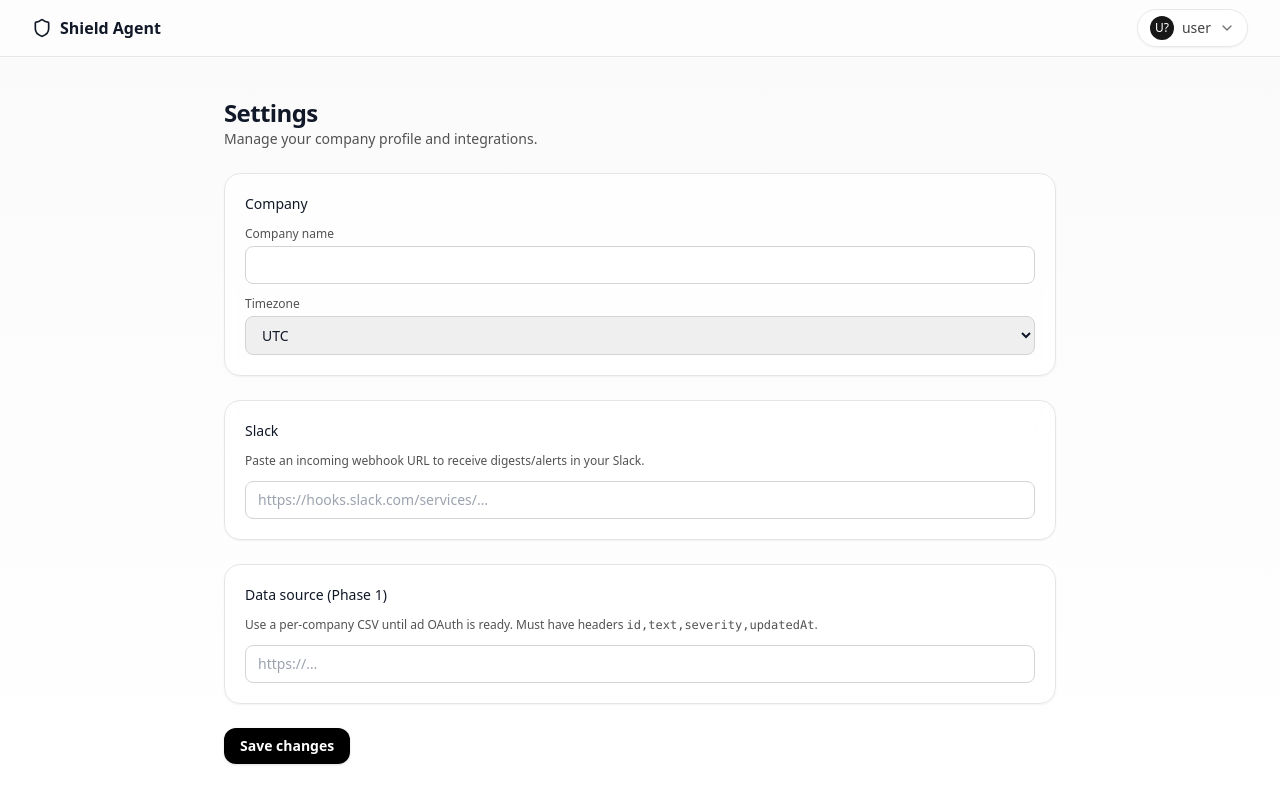
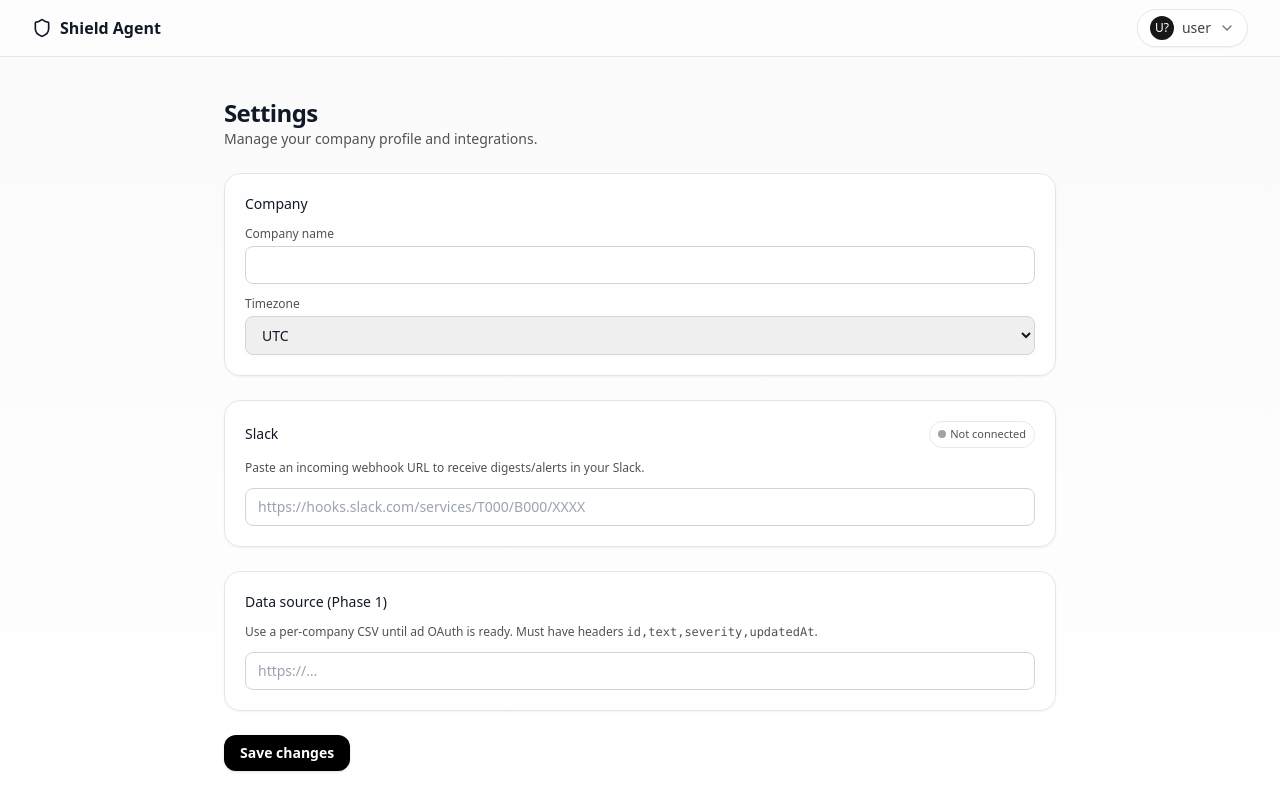
Before and after one commit to ragshubham/growth-agents, a Next.js app: page /settings in a window 1280 px wide. Built offline with nearby package versions, Linux system fonts and the light colour scheme; no server answers; the database is empty.

Commit message:
Settings: Slack status pill + Send test to Slack; add /api/slack/test

```diff
--- /dev/null
+++ b/app/api/slack/test/route.ts
@@ -0,0 +1,56 @@
+import { NextResponse } from 'next/server';
+import { auth } from '@/lib/auth';
+import { prisma } from '@/lib/prisma';
+
+function isSlackWebhook(url: string | null | undefined) {
+  if (!url) return false;
+  try {
+    const u = new URL(url);
+    if (u.hostname !== 'hooks.slack.com') return false;
+    const parts = u.pathname.split('/').filter(Boolean); // ['services','T...','B...','...']
+    return parts[0] === 'services' && parts.length === 4;
+  } catch {
+    return false;
+  }
+}
+
+export async function POST() {
+  try {
+    // Require a signed-in user
+    const session = await auth();
+    const email = session?.user?.email;
+    if (!email) {
+      return NextResponse.json({ ok: false, error: 'Unauthorized' }, { status: 401 });
+    }
+
+    // Find user + company
+    const user = await prisma.user.findUnique({
+      where: { email },
+      select: { companyId: true, company: { select: { name: true, slackWebhookUrl: true } } },
+    });
+    const hook = user?.company?.slackWebhookUrl || '';
+    if (!isSlackWebhook(hook)) {
+      return NextResponse.json({ ok: false, error: 'No valid Slack webhook configured' }, { status: 400 });
+    }
+
+    // Send a simple test message
+    const payload = {
+      text: `✅ Shield test: Slack is connected for *${user?.company?.name ?? 'your company'}*.`,
+    };
+
+    const resp = await fetch(hook, {
+      method: 'POST',
+      headers: { 'Content-Type': 'application/json' },
+      body: JSON.stringify(payload),
+    });
+
+    if (!resp.ok) {
+      const txt = await resp.text().catch(() => '');
+      return NextResponse.json({ ok: false, error: `Slack responded ${resp.status} ${txt}` }, { status: 502 });
+    }
+
+    return NextResponse.json({ ok: true, sent: true });
+  } catch (e: any) {
+    return NextResponse.json({ ok: false, error: e?.message ?? 'Unknown error' }, { status: 500 });
+  }
+}
--- a/app/settings/page.tsx
+++ b/app/settings/page.tsx
@@ -23,10 +23,25 @@ export default function SettingsPage() {
     sheetCsvUrl: '',
   });
 
+  // --- helpers ---
+  function isSlackWebhook(url?: string) {
+    if (!url) return false;
+    try {
+      const u = new URL(url);
+      if (u.hostname !== 'hooks.slack.com') return false;
+      const parts = u.pathname.split('/').filter(Boolean); // ['services','T...','B...','...']
+      return parts[0] === 'services' && parts.length === 4;
+    } catch {
+      return false;
+    }
+  }
+  const slackConnected = isSlackWebhook(form.slackWebhookUrl);
+
+  // --- load settings ---
   useEffect(() => {
     (async () => {
       try {
-        const res = await fetch('/api/settings');
+        const res = await fetch('/api/settings', { cache: 'no-store' });
         const data: SettingsResp = await res.json();
         if (data) {
           setForm({
@@ -42,18 +57,24 @@ export default function SettingsPage() {
     })();
   }, []);
 
+  // --- save settings ---
   async function save(e: React.FormEvent) {
     e.preventDefault();
     setSaving(true);
     setMsg('');
+    try {
       const res = await fetch('/api/settings', {
         method: 'PUT',
         headers: { 'Content-Type': 'application/json' },
         body: JSON.stringify(form),
       });
       const j = await res.json().catch(() => ({}));
+      setMsg(j?.ok ? 'Saved ✓' : j?.error || 'Save failed');
+    } catch (e: any) {
+      setMsg(e?.message || 'Save failed');
+    } finally {
       setSaving(false);
-    setMsg(j?.ok ? 'Saved ✓' : j?.error || 'Save failed');
+    }
   }
 
   if (loading) {
@@ -105,16 +126,43 @@ export default function SettingsPage() {
 
           {/* Slack */}
           <section className="rounded-2xl border border-neutral-200 bg-white/70 p-5 shadow-sm backdrop-blur space-y-3">
+            <div className="flex items-center justify-between">
               <h2 className="text-sm font-medium">Slack</h2>
+
+              {/* Status pill */}
+              <span className="inline-flex items-center gap-1 rounded-full border px-2 py-1 text-[11px]">
+                <span
+                  className={`inline-block h-2 w-2 rounded-full ${
+                    slackConnected ? 'bg-emerald-500' : 'bg-neutral-400'
+                  }`}
+                />
+                <span className={slackConnected ? 'text-emerald-700' : 'text-neutral-600'}>
+                  {slackConnected ? 'Connected' : 'Not connected'}
+                </span>
+              </span>
+            </div>
+
             <p className="text-xs text-neutral-600">
               Paste an incoming webhook URL to receive digests/alerts in your Slack.
             </p>
+
             <input
               value={form.slackWebhookUrl}
               onChange={(e) => setForm({ ...form, slackWebhookUrl: e.target.value })}
-              placeholder="https://hooks.slack.com/services/…"
+              placeholder="https://hooks.slack.com/services/T000/B000/XXXX"
               className="w-full px-3 py-2 rounded-lg border border-neutral-300 text-sm"
             />
+
+            {/* gentle validation hint */}
+            {!slackConnected && form.slackWebhookUrl.trim() && (
+              <p className="text-[11px] text-amber-700">
+                This doesn’t look like a Slack webhook. Expected format:
+                <code> https://hooks.slack.com/services/T.../B.../...</code>
+              </p>
+            )}
+
+            {/* Send test button (only when connected) */}
+            {slackConnected && <SendSlackTest />}
           </section>
 
           {/* Data source (Phase 1 CSV) */}
@@ -147,3 +195,38 @@ export default function SettingsPage() {
     </main>
   );
 }
+
+/* ---------- small client helper to send test to Slack ---------- */
+function SendSlackTest() {
+  const [sending, setSending] = useState(false);
+  const [note, setNote] = useState<string>('');
+
+  async function send() {
+    setSending(true);
+    setNote('');
+    try {
+      const r = await fetch('/api/slack/test', { method: 'POST' });
+      const j = await r.json().catch(() => ({}));
+      if (j?.ok) setNote('Sent ✓ Check your Slack channel.');
+      else setNote(j?.error || 'Failed to send test.');
+    } catch (e: any) {
+      setNote(e?.message || 'Failed to send test.');
+    } finally {
+      setSending(false);
+    }
+  }
+
+  return (
+    <div className="flex items-center gap-3">
+      <button
+        type="button"
+        onClick={send}
+        disabled={sending}
+        className="rounded-xl bg-black px-3 py-2 text-sm font-semibold text-white shadow hover:brightness-110 disabled:opacity-60"
+      >
+        {sending ? 'Sending…' : 'Send test to Slack'}
+      </button>
+      {note && <span className="text-sm text-neutral-600">{note}</span>}
+    </div>
+  );
+}
```
Lines whose indentation alone changed are shown as unchanged.
